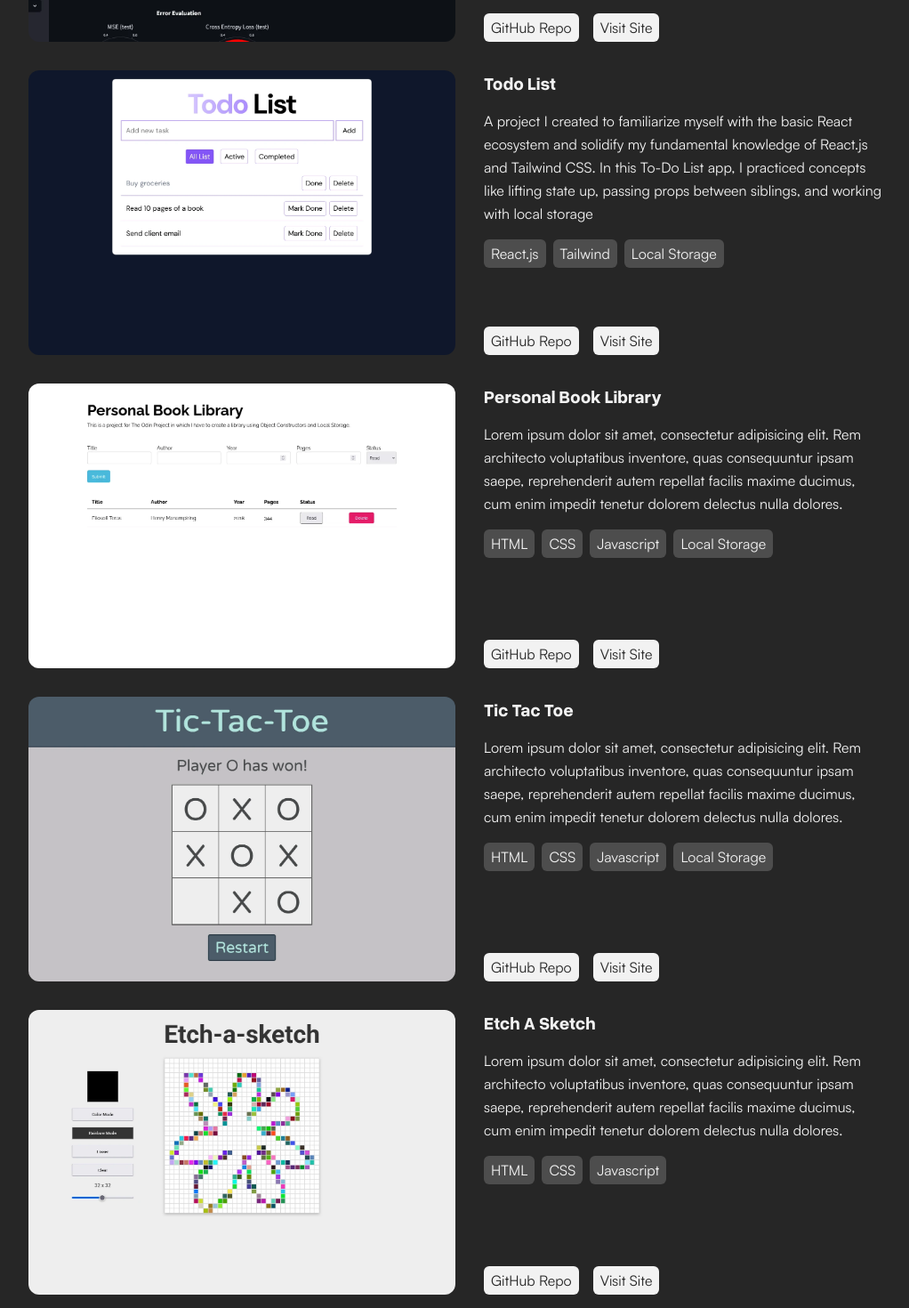
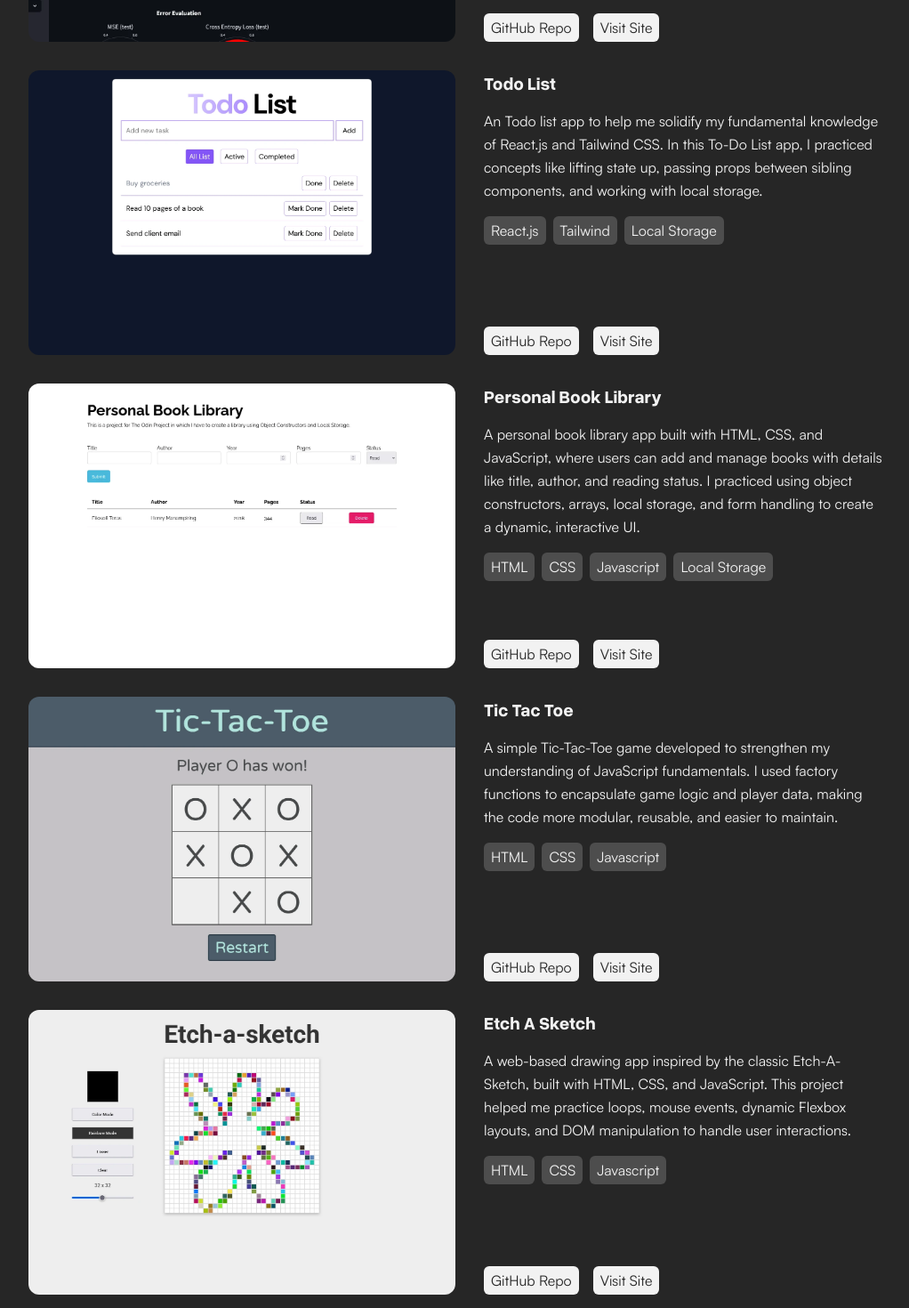
Before and after one commit to RizkiLaksanaPutra/portfolio, a Next.js app: page / in a window 1280 px wide. Shown: the part 2460-3930 px from the top of the page at 89% size, without its empty margins (128-1150 px from the left). Built offline with nearby package versions, Linux system fonts and the light colour scheme.

Commit message:
Update projects description

```diff
--- a/src/components/Projects.jsx
+++ b/src/components/Projects.jsx
@@ -190,11 +190,10 @@ export default function ProjectSection() {
           <div className="flex flex-col gap-4 lg:w-1/2">
             <h3 className="text-xl font-bold">Todo List</h3>
             <p className="font-satoshi leading-relaxed">
-              A project I created to familiarize myself with the basic React ecosystem
-              and solidify my fundamental knowledge of React.js and Tailwind
-              CSS. In this To-Do List app, I practiced concepts like lifting
-              state up, passing props between siblings, and working with local
-              storage
+              An Todo list app to help me solidify my fundamental knowledge of
+              React.js and Tailwind CSS. In this To-Do List app, I practiced
+              concepts like lifting state up, passing props between sibling
+              components, and working with local storage.
             </p>
             <div className="flex flex-wrap gap-2">
               <SkillButton>React.js</SkillButton>
@@ -230,10 +229,11 @@ export default function ProjectSection() {
           <div className="flex flex-col gap-4 lg:w-1/2">
             <h3 className="text-xl font-bold">Personal Book Library</h3>
             <p className="font-satoshi leading-relaxed">
-              Lorem ipsum dolor sit amet, consectetur adipisicing elit. Rem
-              architecto voluptatibus inventore, quas consequuntur ipsam saepe,
-              reprehenderit autem repellat facilis maxime ducimus, cum enim
-              impedit tenetur dolorem delectus nulla dolores.
+              A personal book library app built with HTML, CSS, and JavaScript,
+              where users can add and manage books with details like title,
+              author, and reading status. I practiced using object constructors,
+              arrays, local storage, and form handling to create a dynamic,
+              interactive UI.
             </p>
             <div className="flex flex-wrap gap-2">
               <SkillButton>HTML</SkillButton>
@@ -270,16 +270,15 @@ export default function ProjectSection() {
           <div className="flex flex-col gap-4 lg:w-1/2">
             <h3 className="text-xl font-bold">Tic Tac Toe</h3>
             <p className="font-satoshi leading-relaxed">
-              Lorem ipsum dolor sit amet, consectetur adipisicing elit. Rem
-              architecto voluptatibus inventore, quas consequuntur ipsam saepe,
-              reprehenderit autem repellat facilis maxime ducimus, cum enim
-              impedit tenetur dolorem delectus nulla dolores.
+              A simple Tic-Tac-Toe game developed to strengthen my understanding
+              of JavaScript fundamentals. I used factory functions to
+              encapsulate game logic and player data, making the code more
+              modular, reusable, and easier to maintain.
             </p>
             <div className="flex flex-wrap gap-2">
               <SkillButton>HTML</SkillButton>
               <SkillButton>CSS</SkillButton>
               <SkillButton>Javascript</SkillButton>
-              <SkillButton>Local Storage</SkillButton>
             </div>
             <div className="mt-auto flex gap-4">
               <LinkButton>
@@ -310,10 +309,10 @@ export default function ProjectSection() {
           <div className="flex flex-col gap-4 lg:w-1/2">
             <h3 className="text-xl font-bold">Etch A Sketch</h3>
             <p className="font-satoshi leading-relaxed">
-              Lorem ipsum dolor sit amet, consectetur adipisicing elit. Rem
-              architecto voluptatibus inventore, quas consequuntur ipsam saepe,
-              reprehenderit autem repellat facilis maxime ducimus, cum enim
-              impedit tenetur dolorem delectus nulla dolores.
+              A web-based drawing app inspired by the classic Etch-A-Sketch,
+              built with HTML, CSS, and JavaScript. This project helped me
+              practice loops, mouse events, dynamic Flexbox layouts, and DOM
+              manipulation to handle user interactions.
             </p>
             <div className="flex flex-wrap gap-2">
               <SkillButton>HTML</SkillButton>
```
